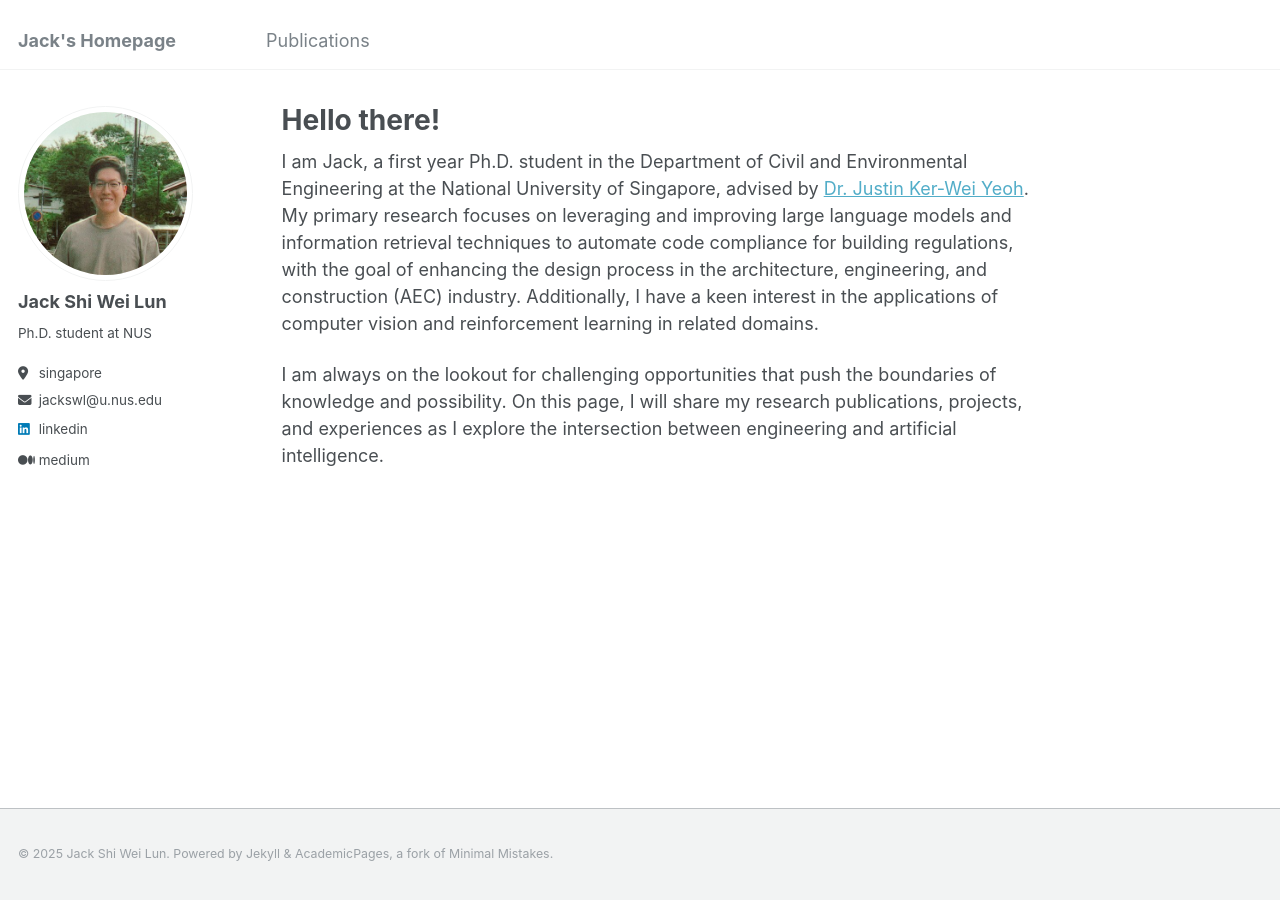
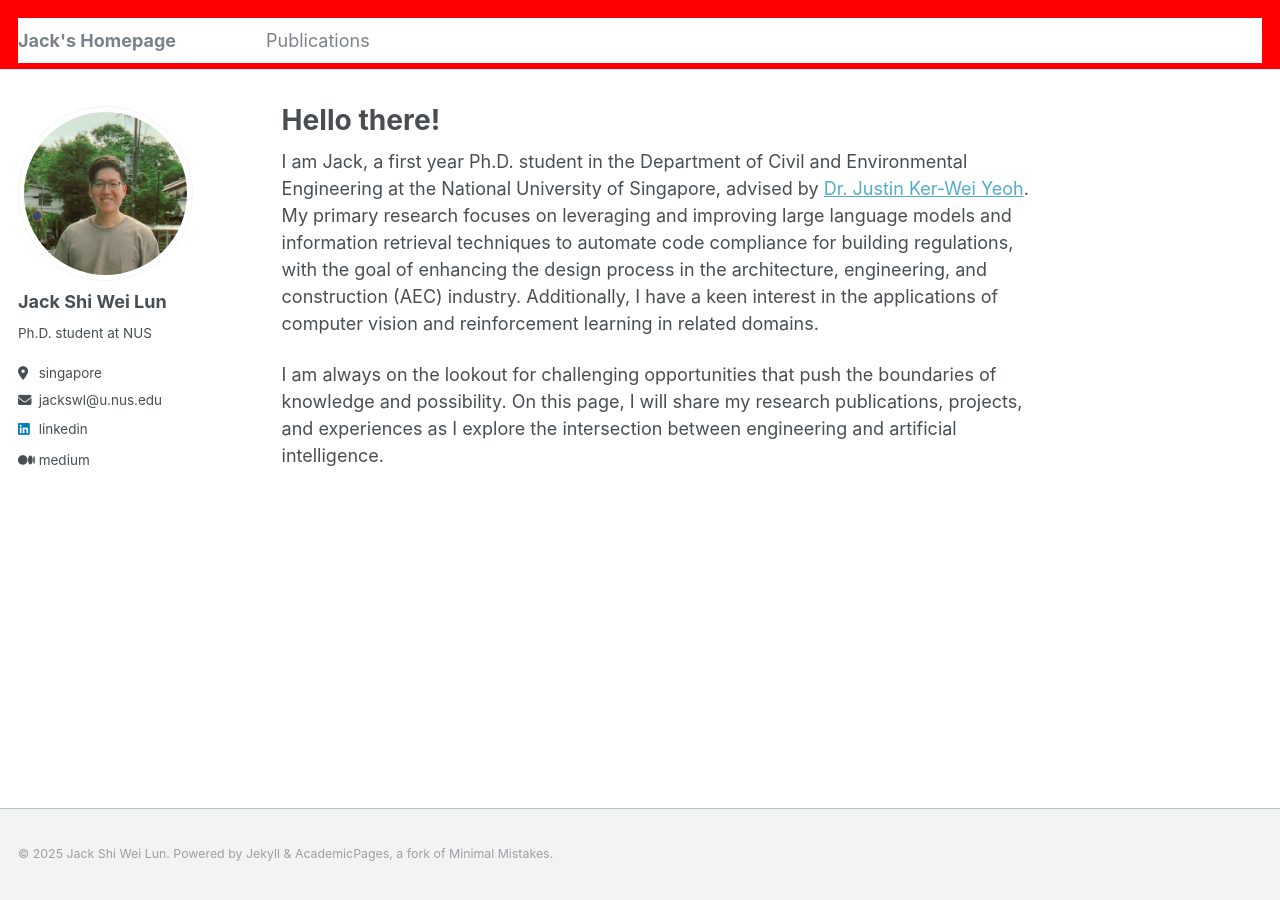
Before and after one commit to jackswl/jackswl.github.io, a Jekyll site: the page built from _pages/about.md, in a window 1280 px wide. Built offline with Jekyll 4.4.1, drawn with Linux system fonts in a browser that asks for light colours.

Commit message:
Update _masthead.scss

```diff
--- a/_sass/_masthead.scss
+++ b/_sass/_masthead.scss
@@ -4,7 +4,7 @@
 
 .masthead {
   position: fixed;
-  background: white;
+  background: rgb(255, 0, 0);
   border-bottom: 1px solid $border-color;
   height: $masthead-height;
   top: 0;
```
